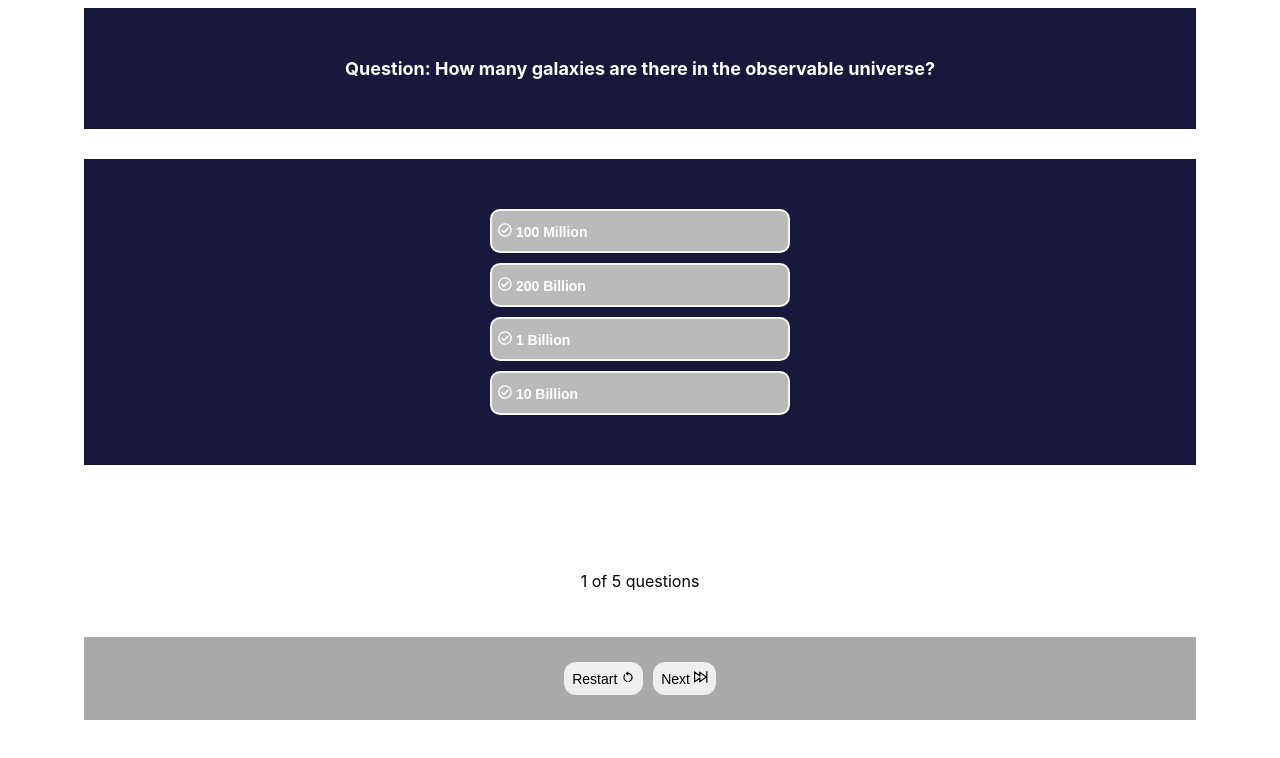
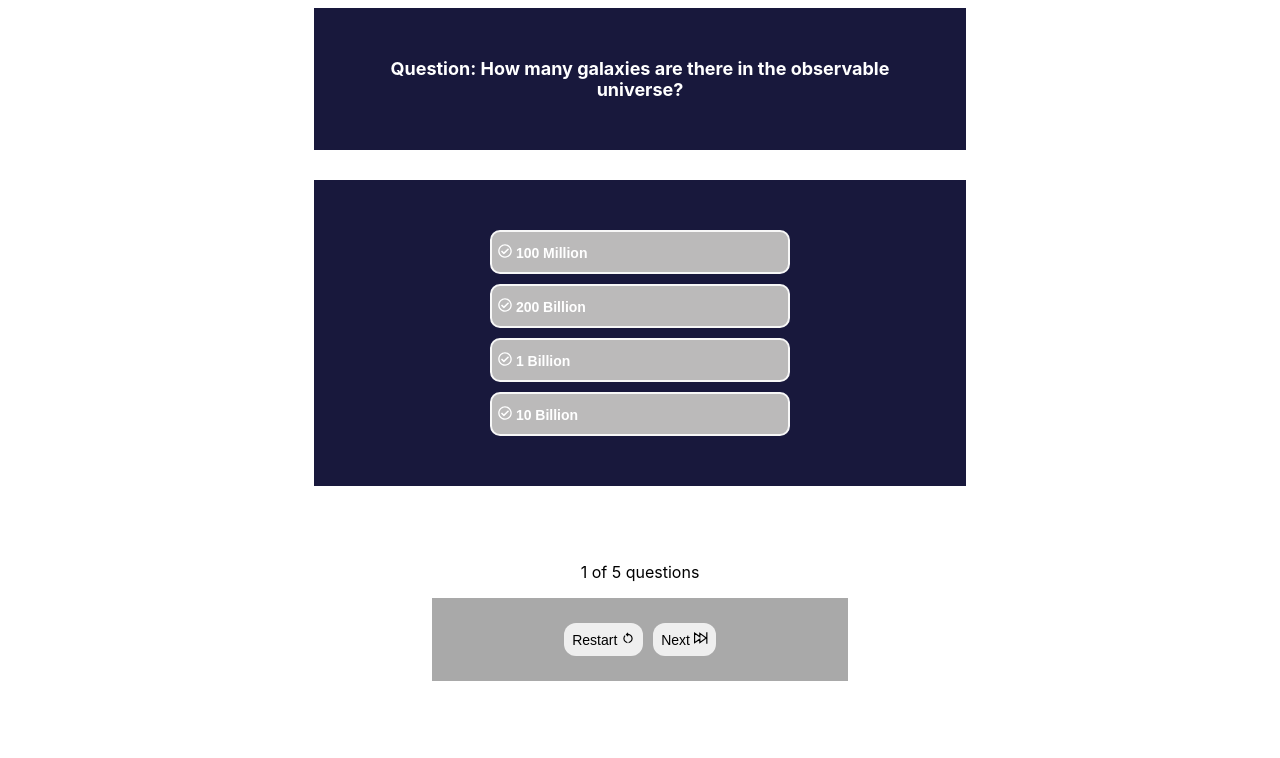
Before and after one commit to Technigo/project-redux-quiz, a React (Vite) app: page / in a window 1280 px wide. Shown: the top 758 px of the page. Built offline with nearby package versions, Linux system fonts and the light colour scheme.

Commit message:
modify structure of the App by adding a middleman named Controller to handle the rendering of Questions or Summary screens

```diff
--- a/src/App.jsx
+++ b/src/App.jsx
@@ -1,8 +1,8 @@
-import React from 'react';
-import { Provider } from 'react-redux';
+import { Provider} from 'react-redux';
 import { combineReducers, configureStore } from '@reduxjs/toolkit';
 import { quiz } from './reducers/quiz';
-import { CurrentQuestion } from './components/CurrentQuestion';
+import { Controller } from './components/Controller';
+
 
 const reducer = combineReducers({
   quiz: quiz.reducer
@@ -11,10 +11,11 @@ const reducer = combineReducers({
 const store = configureStore({ reducer });
 
 export const App = () => {
+
   return (
     //first wrap app in the Provider
     <Provider store={store}>
-      <CurrentQuestion />
+      <Controller/>
     </Provider>
   );
 }
--- /dev/null
+++ b/src/components/Controller.jsx
@@ -0,0 +1,13 @@
+import { CurrentQuestion } from './CurrentQuestion';
+import { ProgressBar } from './ProgressBar';
+import { ButtonsMenu } from "./ButtonsMenu";
+
+export const Controller = () => {
+  return (
+    <div className="controller-container">
+        <CurrentQuestion />
+        <ProgressBar/>
+        <ButtonsMenu/>
+    </div>
+  )
+}
--- a/src/components/CurrentQuestion.jsx
+++ b/src/components/CurrentQuestion.jsx
@@ -1,9 +1,6 @@
 import { useDispatch, useSelector } from "react-redux";
 import { submitAnswer } from "../reducers/quiz";
-import { ProgressBar } from '../components/ProgressBar';
-import { ButtonsMenu } from "./ButtonsMenu";
 import { FaRegCheckCircle } from "react-icons/fa";
-
 
 export const CurrentQuestion = () => {
   const question = useSelector(
@@ -48,8 +45,7 @@ export const CurrentQuestion = () => {
       </div>) : (
       <div></div>)}
       {/* add question counter */}
-      <ProgressBar/>
-      <ButtonsMenu/>
+
     </div>
   );
 };
--- a/src/index.css
+++ b/src/index.css
@@ -10,6 +10,14 @@
 code {
   font-family: source-code-pro, Menlo, Monaco, Consolas, "Courier New",
     monospace;
+}
+
+/* Controller */
+.controller-container{
+  display: flex;
+  flex-direction: column;
+  align-items: center;
+  width: 100%;
 }
 
 /* CurrentQuestion Styles */
@@ -87,7 +95,7 @@ code {
   margin-bottom: 20px;
   background-color: darkgrey;
   padding: 25px 50px;
-  width: 80%;
+  width: 25%;
 }
 
 .btn{
```
